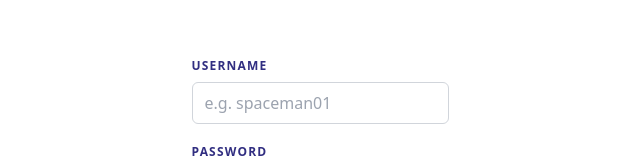
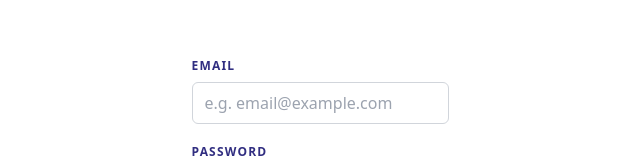
Before and after one commit to daempasha/auth, a React (Vite) app in the folder frontend/: page / in a window 1280 px wide. Shown: the part 250-416 px from the top of the page, without its empty margins (320-960 px from the left). Built offline with nearby package versions, Linux system fonts and the light colour scheme; no server answers.

Commit message:
Added email validation

```diff
--- a/frontend/src/App.tsx
+++ b/frontend/src/App.tsx
@@ -1,29 +1,11 @@
-import Button from "@components/Button"
-import Card from "@components/Card"
-import FormItem from "@components/FormItem"
-import FormLabel from "@components/FormLabel"
-import Input from "@components/Input"
-import { useForm } from "react-hook-form"
 import "@firebase"
+import Login from "@pages/Login"
 
 
 function App() {
-  const { register } = useForm();
 
   return (
-    <div className="App  h-screen flex justify-center items-center">
-      <Card>
-        <FormItem>
-          <FormLabel children="Username" />
-          <Input label="username" register={register} placeholder="e.g. spaceman01" />
-        </FormItem>
-        <FormItem>
-          <FormLabel children="Password" />
-          <Input type="password" label="password" register={register} placeholder="" />
-        </FormItem>
-        <Button children="Register" />
-      </Card>
-    </div>
+    <Login />
   )
 }
 
--- /dev/null
+++ b/frontend/src/pages/Login/index.tsx
@@ -0,0 +1,58 @@
+import Button from "@components/Button";
+import Card from "@components/Card";
+import FormItem from "@components/FormItem";
+import FormLabel from "@components/FormLabel";
+import Input from "@components/Input";
+import { FieldValues, useForm } from "react-hook-form";
+import { createUserWithEmailAndPassword, getAuth } from "firebase/auth"
+import { app } from "@firebase";
+import { ErrorMessage } from "@components/ErrorMessage";
+const Login = () => {
+    const { register, handleSubmit, formState: { errors } } = useForm();
+
+    const onSubmit = (values: FieldValues) => {
+        const { email, password } = values;
+
+        console.log("amde it")
+
+        const auth = getAuth(app)
+
+        createUserWithEmailAndPassword(auth, email, password)
+            .then((userCredential) => {
+                const user = userCredential.user;
+                console.log(userCredential)
+            })
+            .catch((error) => {
+                const errorCode = error.code;
+                const errorMessage = error.message
+                console.log(error);
+            })
+    }
+
+    const validateEmail = (email: string): boolean => {
+        return /^\S+@\S+$/.test(email)
+    }
+    return (
+        <form onSubmit={handleSubmit(onSubmit)} className="h-screen flex justify-center items-center">
+            <Card>
+                <FormItem>
+                    <FormLabel children="Email" />
+                    <Input label="email" register={register} validation={{
+                        required: true,
+                        validate: validateEmail
+                    }} placeholder="e.g. email@example.com" />
+                    {errors?.email?.type === "required" && <ErrorMessage children="Email is required" />}
+                    {errors?.email?.type === "validate" && <ErrorMessage children="Email supplied is not a valid format" />}
+
+                </FormItem>
+                <FormItem>
+                    <FormLabel children="Password" />
+                    <Input type="password" label="password" register={register} placeholder="" />
+                </FormItem>
+                <Button type="submit" children="Register" />
+            </Card>
+        </form>
+    )
+}
+
+export default Login;
```
